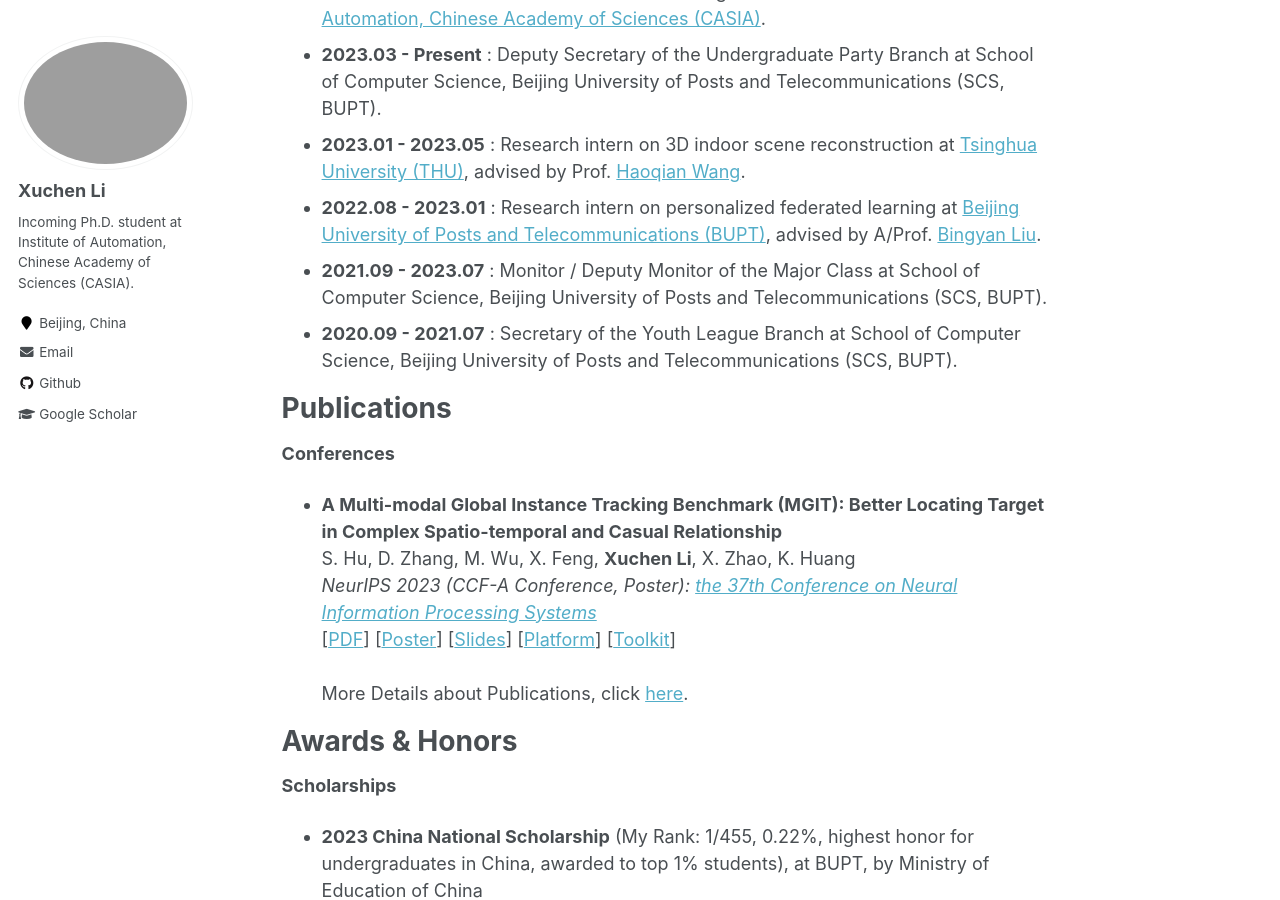
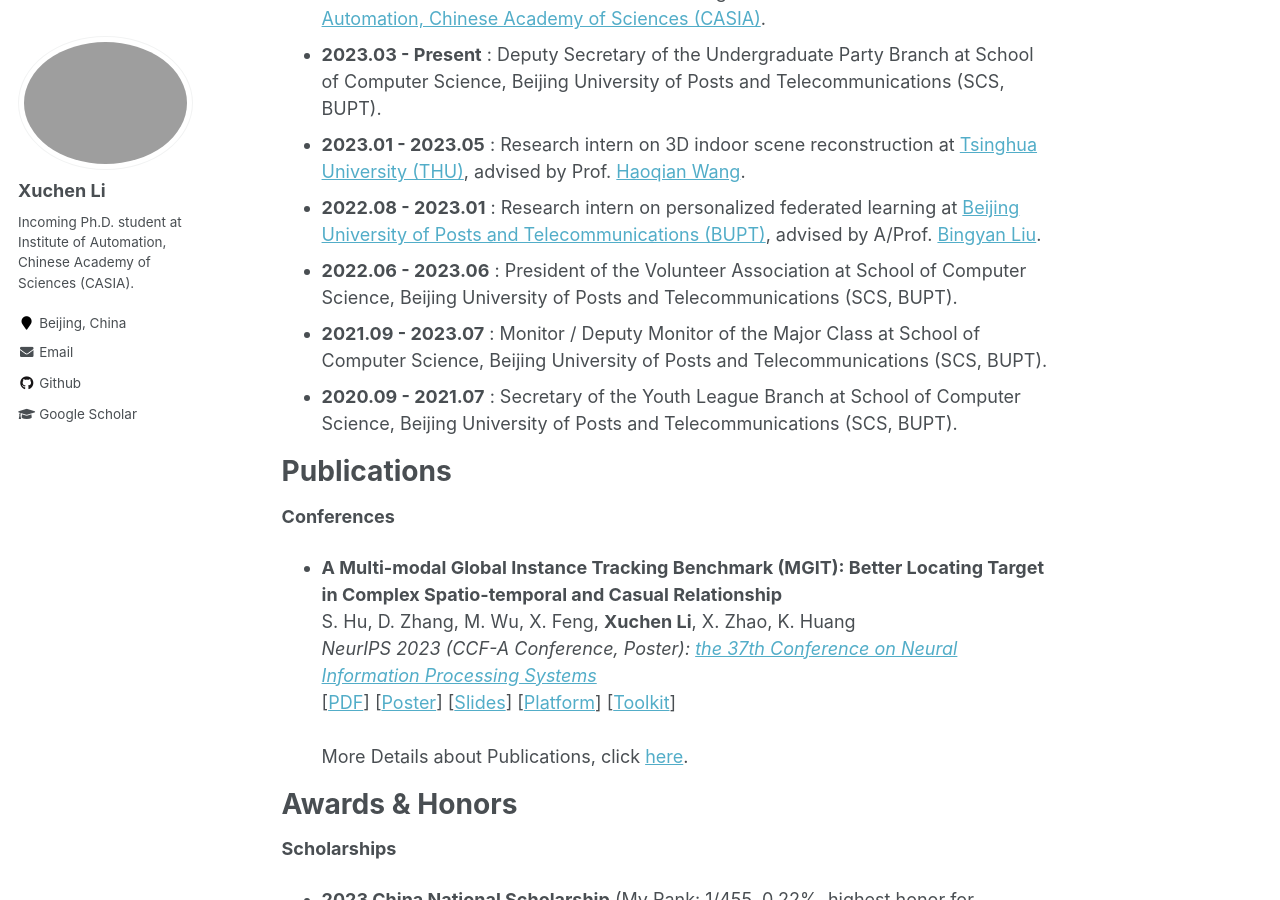
Before and after one commit to Xuchen-Li/Xuchen-Li.github.io, a Jekyll site: the page built from _pages/about.md, in a window 1280 px wide and 900 px high, scrolled down 1584 px. Built offline with Jekyll 4.4.1, drawn with Linux system fonts in a browser that asks for light colours.

Commit message:
Update about.md

```diff
--- a/_pages/about.md
+++ b/_pages/about.md
@@ -47,6 +47,7 @@ Experiences
 * **2023.03 - Present** : Deputy Secretary of the Undergraduate Party Branch at School of Computer Science, Beijing University of Posts and Telecommunications (SCS, BUPT).
 * **2023.01 - 2023.05** : Research intern on 3D indoor scene reconstruction at [Tsinghua University (THU)](https://www.tsinghua.edu.cn/en/),  advised by Prof. [Haoqian Wang](https://scholar.google.com/citations?hl=zh-CN&user=eldgnIYAAAAJ&hl=en).
 * **2022.08 - 2023.01** : Research intern on personalized federated learning at [Beijing University of Posts and Telecommunications (BUPT)](https://www.bupt.edu.cn/), advised by A/Prof. [Bingyan Liu](https://lebyni.github.io/).
+* **2022.06 - 2023.06** : President of the Volunteer Association at School of Computer Science, Beijing University of Posts and Telecommunications (SCS, BUPT).
 * **2021.09 - 2023.07** : Monitor / Deputy Monitor of the Major Class at School of Computer Science, Beijing University of Posts and Telecommunications (SCS, BUPT).
 * **2020.09 - 2021.07** : Secretary of the Youth League Branch at School of Computer Science, Beijing University of Posts and Telecommunications (SCS, BUPT).
 
```
